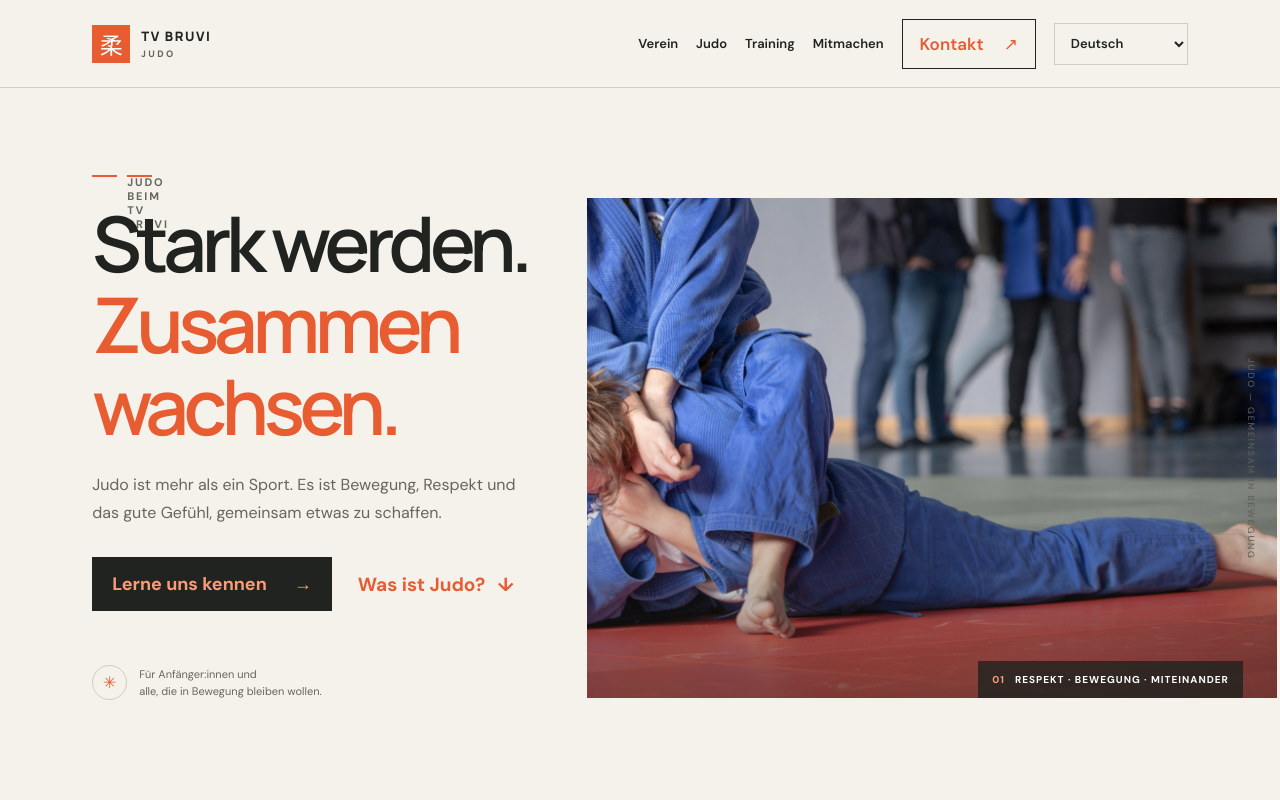
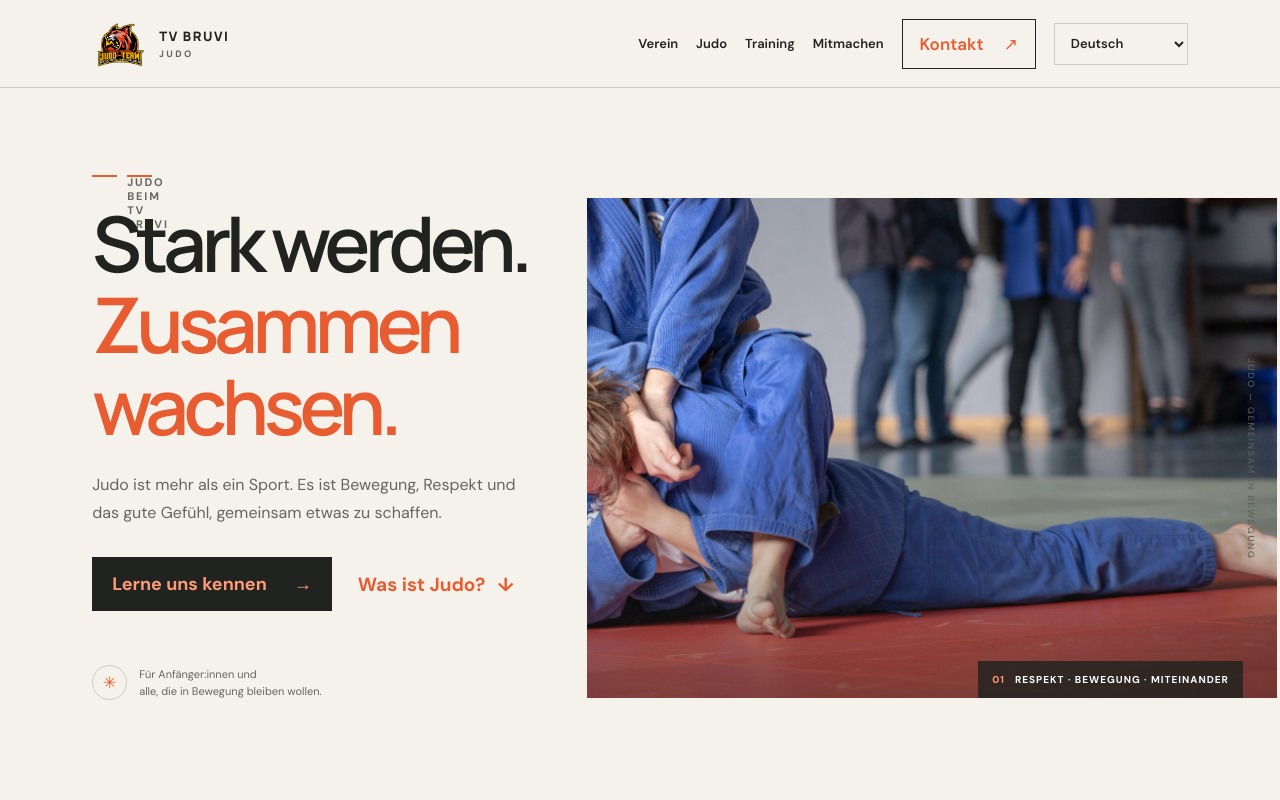
Before and after one commit to LucaBytz/Webside_Judoverein_TVBruvi, a plain HTML site: page index.html in a window 1280 px wide. Shown: the top 800 px of the page. Drawn offline with Linux system fonts and the light colour scheme.

Commit message:
Use the official club logo
Add the Jimdo club logo to the header and footer, replace the placeholder mark and document the local logo asset.

Co-authored-by: Copilot <223556219+Copilot@users.noreply.github.com>

```diff
--- a/index.html
+++ b/index.html
@@ -22,7 +22,7 @@
   <body>
     <header class="site-header">
       <a class="brand" href="#start" aria-label="TV Bruvi Judo – Startseite" data-i18n-aria-label="brandHome">
-        <span class="brand-mark" aria-hidden="true">柔</span>
+        <img class="brand-logo" src="assets/club-logo.png" alt="" width="56" height="56">
         <span class="brand-name">TV BRUVI <span>JUDO</span></span>
       </a>
 
@@ -349,7 +349,7 @@
 
     <footer class="site-footer">
       <a class="brand footer-brand" href="#start">
-        <span class="brand-mark" aria-hidden="true">柔</span>
+        <img class="brand-logo" src="assets/club-logo.png" alt="" width="56" height="56">
         <span class="brand-name">TV BRUVI <span>JUDO</span></span>
       </a>
       <p data-i18n="footerTagline">Respekt. Bewegung. Miteinander.</p>
--- a/styles.css
+++ b/styles.css
@@ -64,16 +64,11 @@ button {
   gap: 11px;
 }
 
-.brand-mark {
-  display: grid;
-  width: 38px;
-  height: 38px;
-  place-items: center;
-  background: var(--orange);
-  color: white;
-  font-family: "Manrope", sans-serif;
-  font-size: 23px;
-  font-weight: 700;
+.brand-logo {
+  display: block;
+  width: 56px;
+  height: 56px;
+  object-fit: contain;
 }
 
 .brand-name {
@@ -901,10 +896,9 @@ h2 {
   padding: 20px 7.2%;
 }
 
-.footer-brand .brand-mark {
-  width: 33px;
-  height: 33px;
-  font-size: 20px;
+.footer-brand .brand-logo {
+  width: 48px;
+  height: 48px;
 }
 
 .footer-brand .brand-name {
```
Also changed, not shown: 1 other file.
